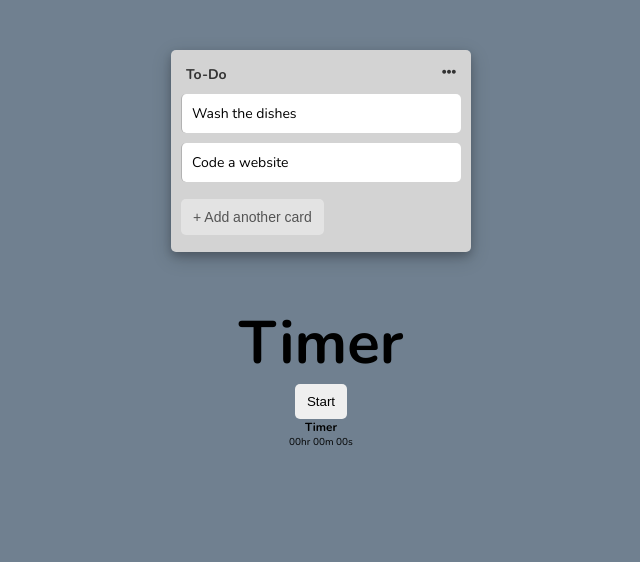
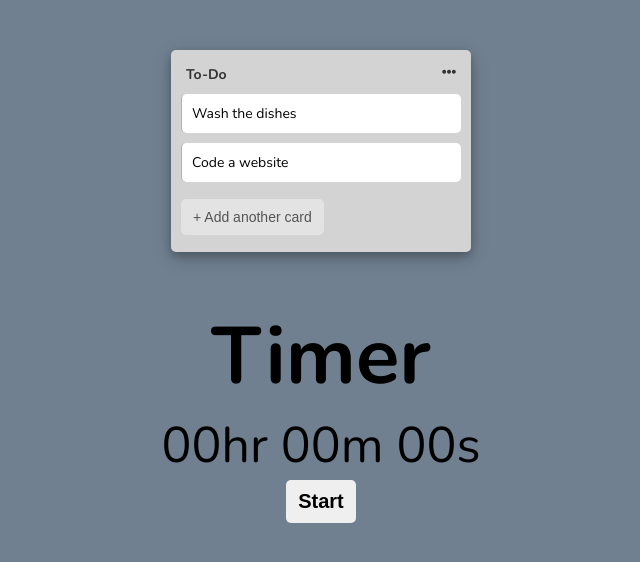
Before and after one commit to wwwLulu/Tracker-App, a Vue app: page / in a window 1280 px wide. Shown: the top 562 px of the page, without its empty margins (319-959 px from the left). Built offline with nearby package versions, Linux system fonts and the light colour scheme.

Commit message:
Added styling to timer...
- Button
- Title
- Display

Larger font sizes and thicker font weight to the start button.

```diff
--- a/src/components/Timer.vue
+++ b/src/components/Timer.vue
@@ -2,12 +2,12 @@
     <div class="timer">
         <h1 class="timer__title">Timer</h1>
         <!-- <timer-input v-on:changeHandler="inputHandler" /> -->
+        <timer-display class="timer__display" :timeAccrued="timeAccrued" />
         <timer-start-button
             class="timer__start-button"
             @startStopTimer="timerStartHandler"
             :isStarted="isStarted"
         />
-        <timer-display class="timer__display" :timeAccrued="timeAccrued" />
     </div>
 </template>
 
@@ -94,7 +94,14 @@ export default {
 .timer {
     text-align: center;
     &__title {
-        font-size: 6rem;
+        font-size: 8rem;
+    }
+    &__display {
+        font-size: 5rem;
+    }
+    &__start-button {
+        font-size: 2rem;
+        font-weight: 600;
     }
 }
 </style>
--- a/src/components/TimerDisplay.vue
+++ b/src/components/TimerDisplay.vue
@@ -1,6 +1,5 @@
 <template>
     <div>
-        <h3>Timer</h3>
         <p>
             {{ parseInt(timeAccrued.hours) || '00' }}hr
             {{ parseInt(timeAccrued.minutes) || '00' }}m
```
